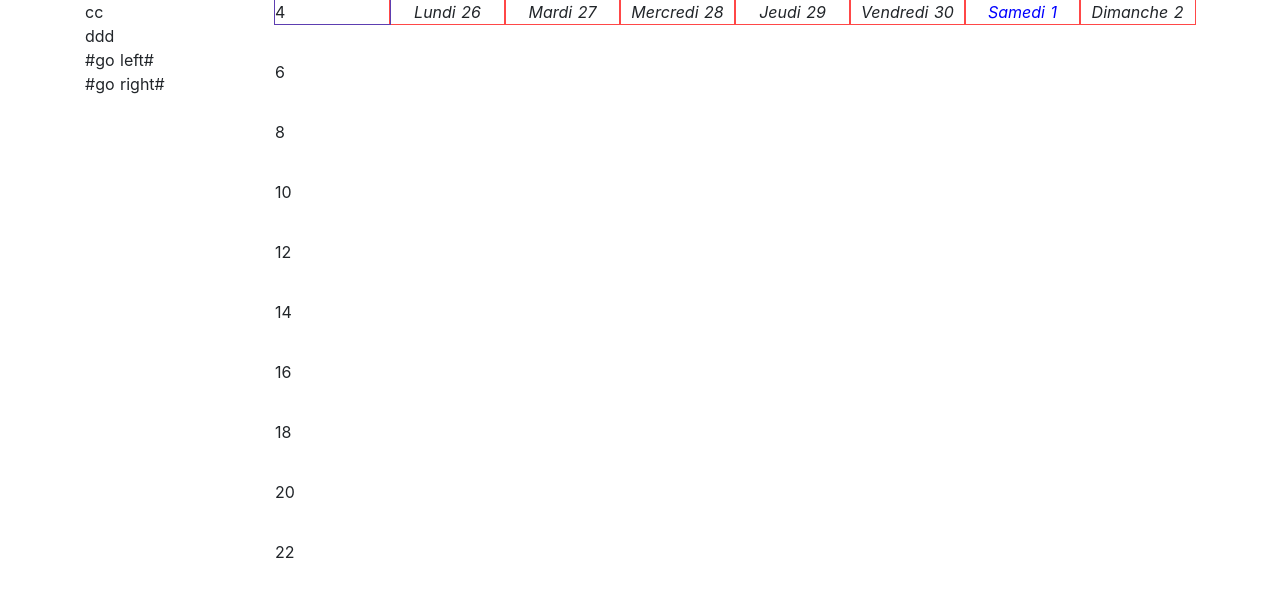
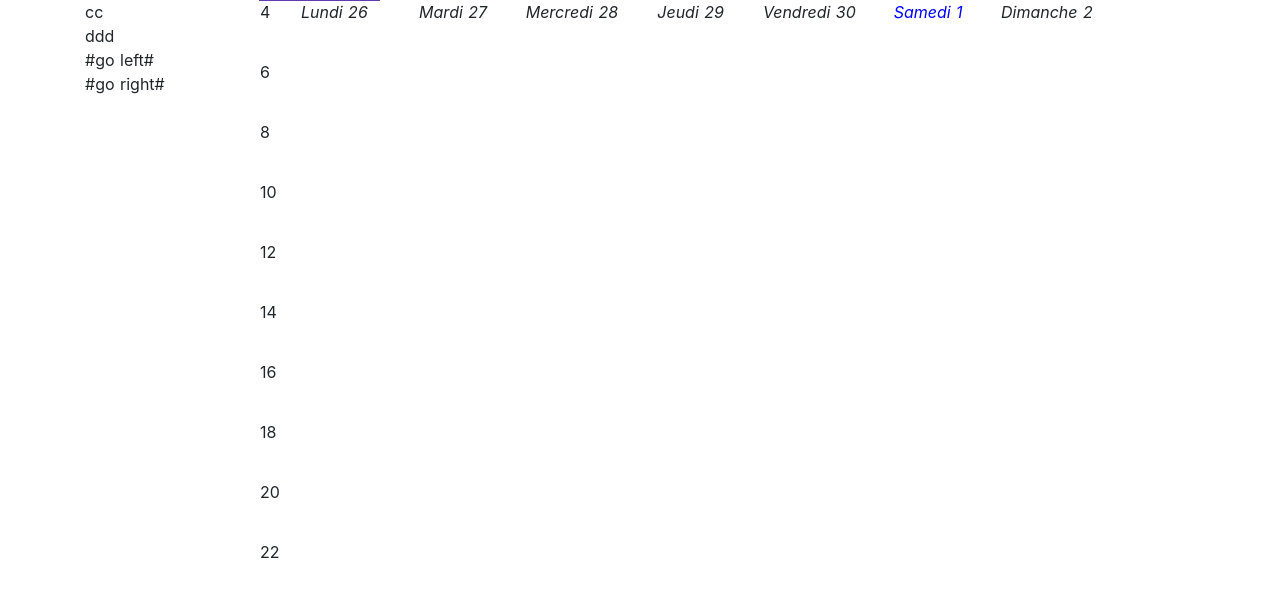
Before and after one commit to Loop-afk/amu-edt, a Nuxt app: page / in a window 1280 px wide. Shown: the top 596 px of the page. Built offline with nearby package versions, Linux system fonts and the light colour scheme.

Commit message:
changed top legend to schedule instead of scheduleDay

```diff
--- a/components/Schedule.vue
+++ b/components/Schedule.vue
@@ -3,14 +3,18 @@
     <div class="schedule-row">
       <ordinate-axis
         :style="{height: scheduleHeight}"
-        style="width: 12.5%"
+        style="width: 12.5%; position: absolute; left: 0px"
         :working-hours="scheduleSchedule.workingHours"
         :schedule-height="scheduleHeight"
       />
       <!-- scheduleSettingsGetWeekDays exécuté 7 fois (à corriger) + width à bind + day.id à remove -->
-      <div v-for="day in scheduleSettingsGetWeekDays()" :key="day.id" class="schedule-row-child box" style="width: 12.5%">
+      <div style="position: absolute; width: 100%; display: flex;">
+        <div v-for="(day, key) in scheduleSettingsGetWeekDays()" :key="key" :class="{scheduleToday: isDateToday(day)}" style="flex-direction: row; position: relative;width: 12.5%;   word-wrap: break-word;" class="scheduleHeaderDate">
+          {{ getFormatedWeekDay(day) }}
+        </div>
+      </div>
+      <div v-for="day in scheduleSettingsGetWeekDays()" :key="day.id" class="schedule-row-child" style="width: 12.5%">
         <schedule-day
-          :schedule-day-settings-date="day"
           :schedule-schedule="scheduleParseSchedule(scheduleSchedule, day)"
           :schedule-height="scheduleHeight"
         />
@@ -75,6 +79,18 @@ export default {
       const b = a.filter(course => this.scheduleDisplayedGroups.some(eachGroup => course.group.includes(eachGroup)) === true)
       // const b = a.filter(course => course.group.some(courseGroup => this.scheduleDisplayedGroups.includes(courseGroup)) === true)
       return { data: b, workingHours: schedule.workingHours }
+    },
+    isDateToday (date) {
+      const today = new Date()
+      if (today.toLocaleDateString('fr-fr', { day: 'numeric', month: 'numeric', year: 'numeric' }) === date.day) { return true }
+      return false
+    },
+    getFormatedWeekDay (date) {
+      const dateString = date.date.toLocaleDateString('fr-fr', { weekday: 'long', day: 'numeric' })
+      return this.capitalizeFirstLetter(dateString)
+    },
+    capitalizeFirstLetter (word) {
+      return word.charAt(0).toUpperCase() + word.slice(1)
     }
   }
 }
@@ -91,6 +107,10 @@ export default {
   text-align: center;
 }
 
+.scheduleHeaderDate {
+  font-style: italic;
+}
+
 .schedule-row-child {
   width: 100%;
 }
--- a/components/Schedule/ScheduleDay.vue
+++ b/components/Schedule/ScheduleDay.vue
@@ -1,8 +1,5 @@
 <template>
   <div style="height: 100%">
-    <span :class="{scheduleToday: isDateToday(scheduleDaySettingsDate.date)}" style="position: relative;" class="scheduleHeaderDate">
-      {{ getFormatedWeekDay(scheduleDaySettingsDate.date) }}
-    </span>
     <div class="scheduleDayContainer">
       <div
         v-for="(course, key) in scheduleSchedule.data"
@@ -31,10 +28,6 @@
 import { generateTargetId, getTargetId } from '~/assets/js/targetId.js'
 export default {
   props: {
-    scheduleDaySettingsDate: {
-      type: Object,
-      required: true
-    },
     scheduleSchedule: {
       type: Object,
       default: null,
@@ -51,17 +44,11 @@ export default {
     }
   },
   methods: {
-    capitalizeFirstLetter (word) {
-      return word.charAt(0).toUpperCase() + word.slice(1)
-    },
     getFormatedMinutes (minutes) {
       if (minutes < 10) { return '0' + minutes }
       return minutes
     },
-    getFormatedWeekDay (date) {
-      const dateString = date.toLocaleDateString('fr-fr', { weekday: 'long', day: 'numeric' })
-      return this.capitalizeFirstLetter(dateString)
-    },
+
     scheduleGetHeightFromDate (course) {
       const unit = this.scheduleHeight / (this.scheduleSchedule.workingHours.end - this.scheduleSchedule.workingHours.start)
       const height = (unit * (course.end.hours - course.start.hours) + (unit * (course.end.minutes - course.start.minutes) / 60))
@@ -82,11 +69,6 @@ export default {
         display: (parseInt(top) > this.scheduleHeight) ? 'none' : 'block'
       }
     },
-    isDateToday (date) {
-      const today = new Date()
-      if (today.toLocaleDateString('fr-fr', { day: 'numeric', month: 'numeric', year: 'numeric' }) === date.toLocaleDateString('fr-fr', { day: 'numeric', month: 'numeric', year: 'numeric' })) { return true }
-      return false
-    },
     generateTargetId () { // permet d'utiliser les fonctions importés dans la template
       return generateTargetId()
     },
@@ -102,10 +84,6 @@ export default {
   color: blue;
 }
 
-.scheduleHeaderDate {
-  font-style: italic;
-}
-
 .scheduleDayContainer {
   height: 100%;
   position: relative;
```
